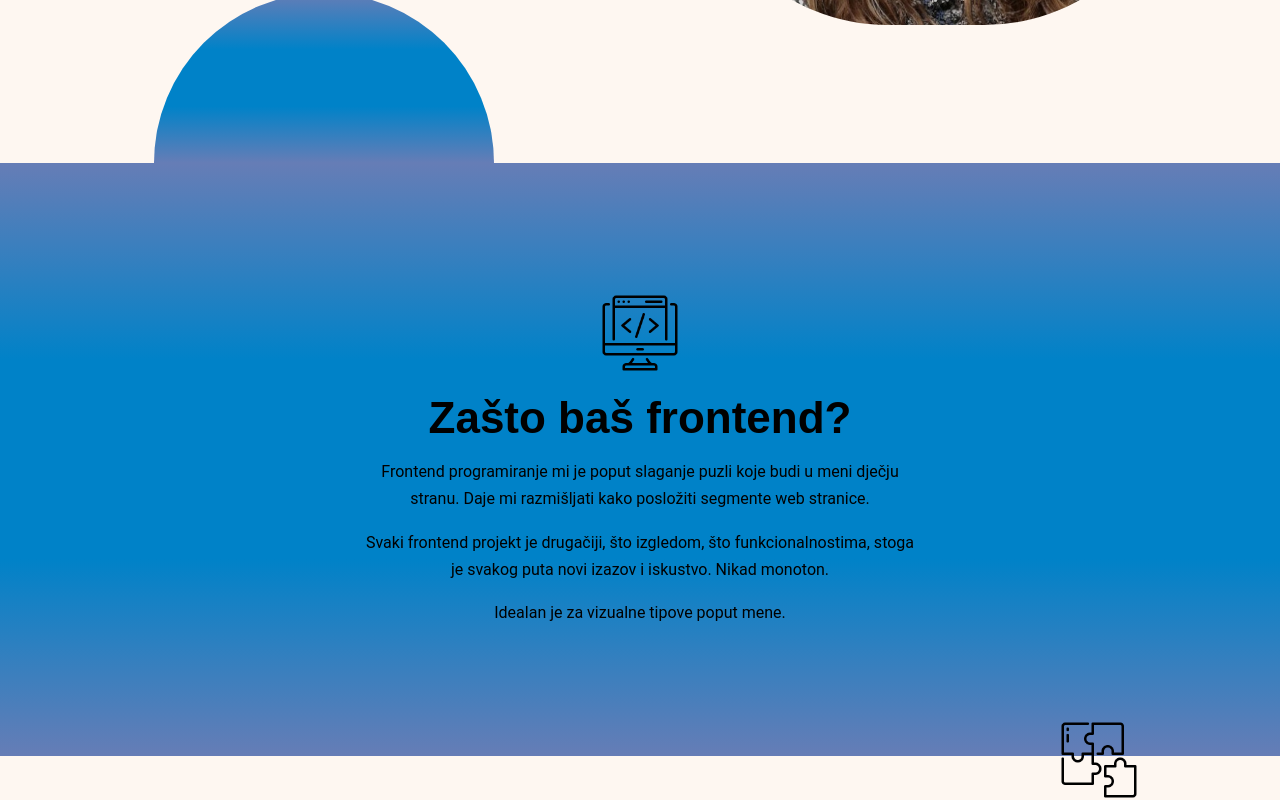
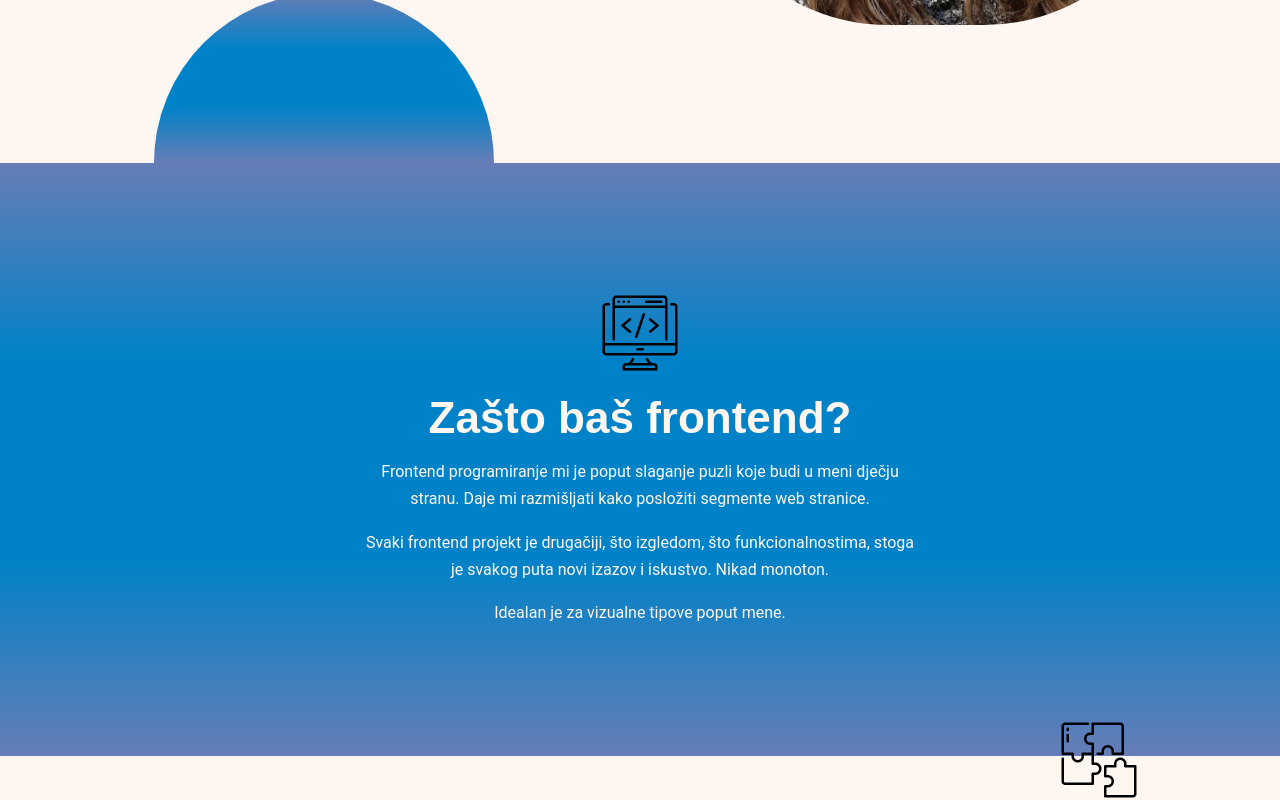
Before and after one commit to valentinaotocan/portfolio, a React (Vite) app: page /o-meni in a window 1280 px wide. Shown: the part 629-1429 px from the top of the page. Built offline with nearby package versions, Linux system fonts and the light colour scheme; a web font is replaced by a local one.

Commit message:
Add class txt-color-primary

```diff
--- a/src/styles/colors.scss
+++ b/src/styles/colors.scss
@@ -2,10 +2,13 @@ $primary-color: #fef7f1;
 $secondary-color: #0082c8;
 $blue-color: #0067c8;
 
+.txt-color-primary {
+  color: $primary-color;
+}
+
 .txt-color-secondary {
   color: $secondary-color;
 }
-
 
 .linear-bg {
   background: -webkit-linear-gradient(
```
